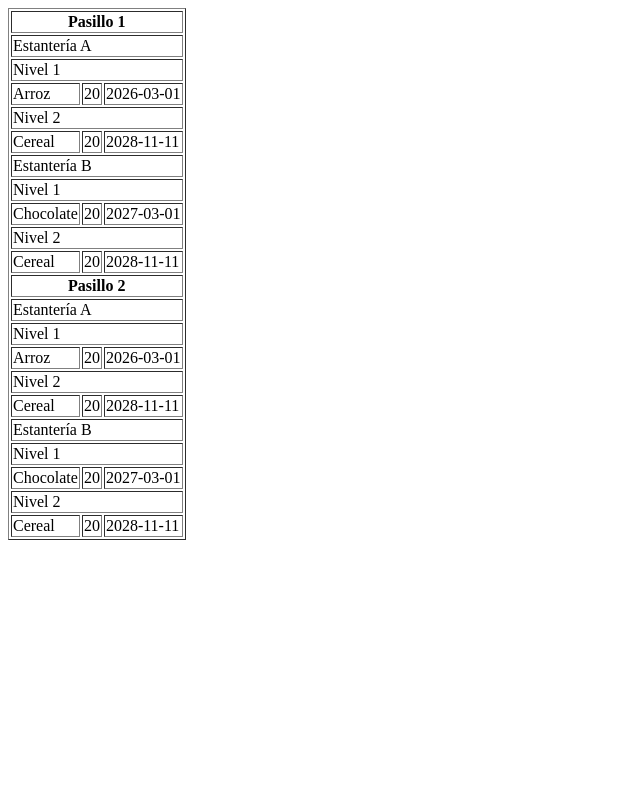
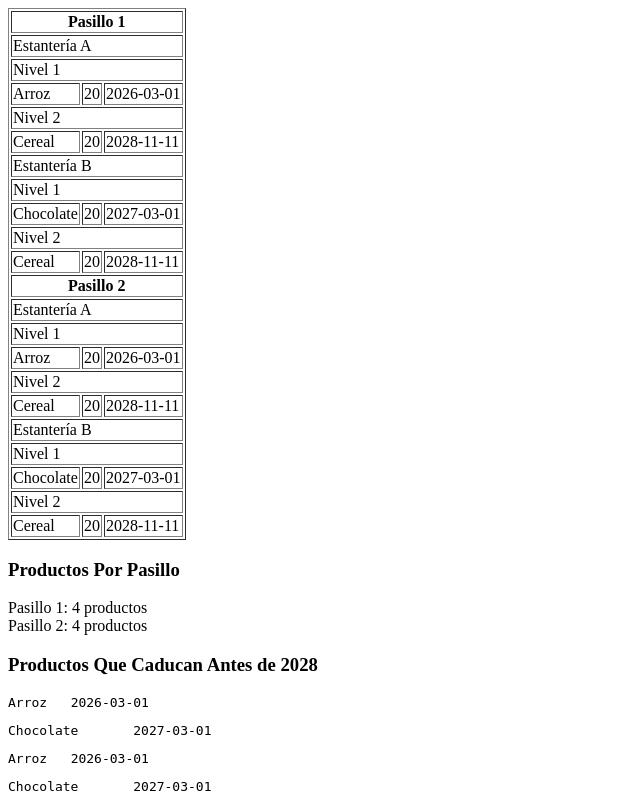
Before and after one commit to adrihm16/EntornoServidor, a PHP site: page /u2/ejFunciones/Reto14Arrays.php in a window 1280 px wide. Shown: the whole page, without its empty margins (0-640 px from the left). Before the commit the page ends 540 px from the top, so only its background shows below. Run offline with PHP 8.4, Linux system fonts and the light colour scheme.

Commit message:
actualizo ejercicio 14 retos arrays

```diff
--- a/ejemplo/u2/ejFunciones/Reto14Arrays.php
+++ b/ejemplo/u2/ejFunciones/Reto14Arrays.php
@@ -46,6 +46,12 @@
             ]
     ];
 
+    /**
+     * @param array $almacen
+     * @return void
+     */
+    function mostrarTabla(array $almacen): void
+    {
         echo "<table border='1'>";
         foreach ($almacen as $nombrePasillo => $pasillo) {
             echo "<tr><th colspan='3'>$nombrePasillo</th></tr>";
@@ -64,6 +70,46 @@
             }
         }
         echo "</table>";
+    }
+    mostrarTabla($almacen);
+    /**
+     * @param array $almacen
+     * @return void
+     */
+    function contarProductosPorPasillo(array $almacen): void
+    {
+        echo "<h3>Productos Por Pasillo</h3>";
+        $productosPasillo = 0;
+        foreach ($almacen as $nombrePasillo => $pasillo) {
+            $productosPasillo = 0;
+            foreach ($pasillo as $estanteria => $niveles) {
+                foreach ($niveles as $nivel => $productos) {
+                    $productosPasillo += count($productos);
+                }
+            }
+            echo "$nombrePasillo: $productosPasillo productos <br>";
+        }
+    }
+    contarProductosPorPasillo($almacen);
+
+    echo "<h3>Productos Que Caducan Antes de 2028</h3>";
+    $añoCaducidad = 2030;
+    $productosPasillo = 0;
+    foreach ($almacen as $nombrePasillo => $pasillo) {
+        $productosPasillo = 0;
+        $añoCaducidad = 2030;
+        foreach ($pasillo as $estanteria => $niveles) {
+            foreach ($niveles as $nivel => $productos) {
+                foreach ($productos as $producto) {
+                    $añoCaducidad = substr($producto['caducidad'], 0, 4 );
+                if ($añoCaducidad <2028) {
+                    echo "<pre>{$producto['nombre']}\t{$producto['caducidad']}</pre>";
+                }
+                }
+            }
+        }
+
+    }
 ?>
 </body>
 </html>
```
Lines whose indentation alone changed are shown as unchanged.
